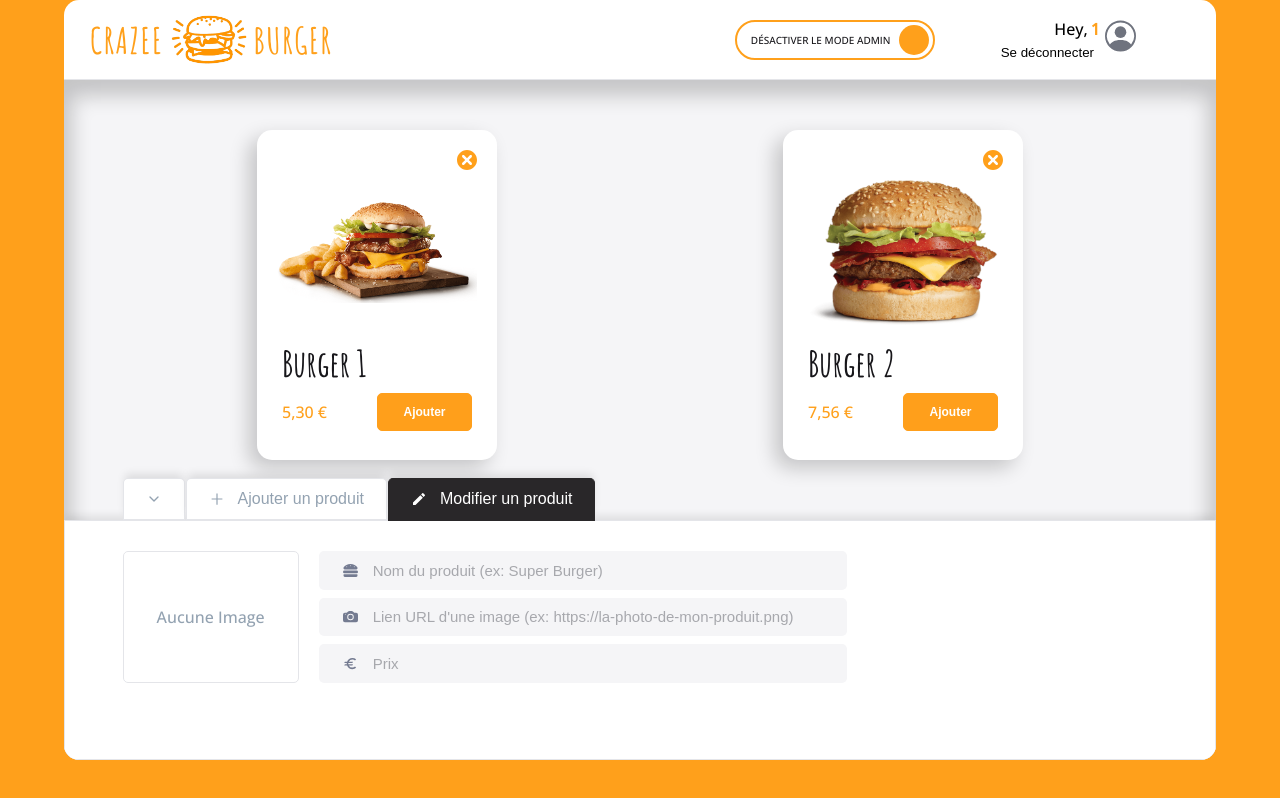
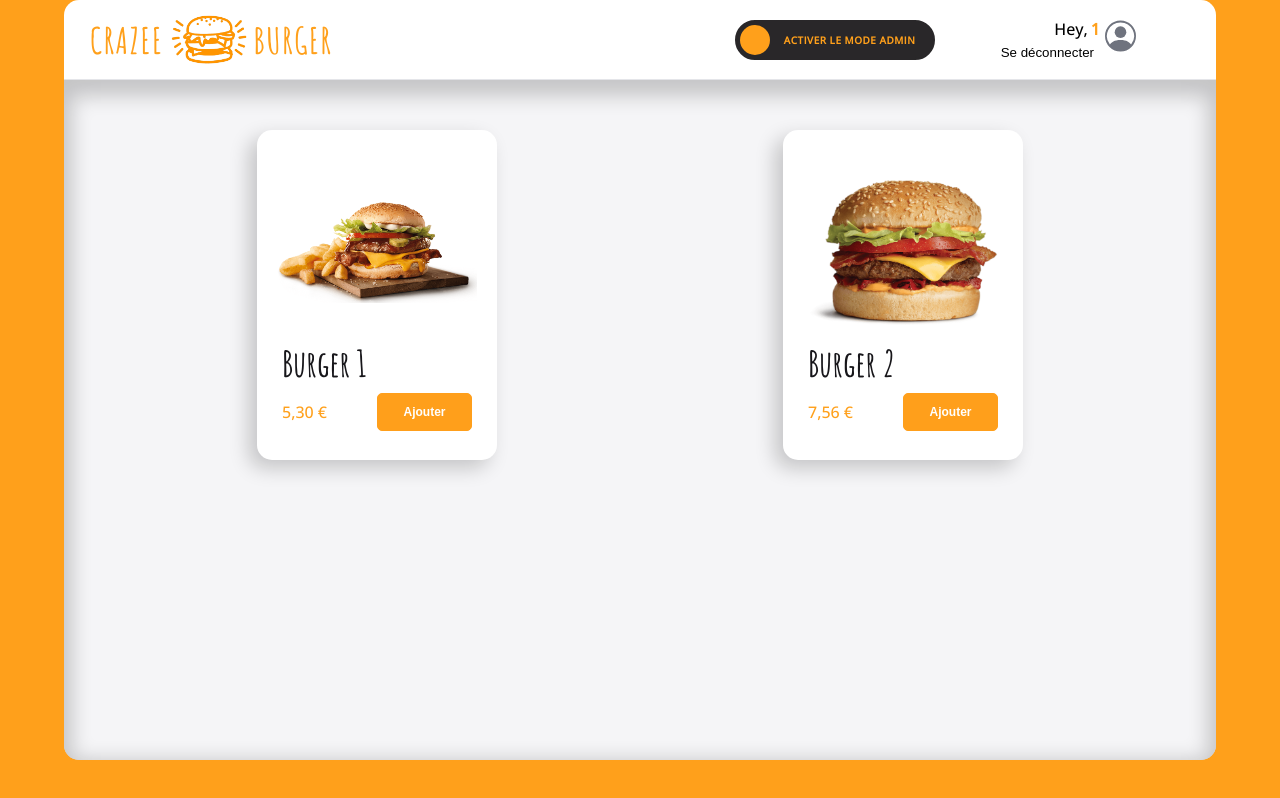
Before and after one commit to T0n-io/projet-resto, a React (Vite) app: page /order/1 in a window 1280 px wide. Built offline with nearby package versions, Linux system fonts and the light colour scheme.

Commit message:
✨  F09: ADMIN > Always open EditPanel with right product clicked on the form

```diff
--- a/src/components/pages/Order/Main/MainRightSide/Menu/Menu.jsx
+++ b/src/components/pages/Order/Main/MainRightSide/Menu/Menu.jsx
@@ -10,11 +10,13 @@ import { checkIfProductIsClicked } from "./helper";
 
 export default function Menu() {
   //State
-  const { menu, isModeAdmin, handleDelete, resetMenu, productSelected, setProductSelected } =
+  const { menu, isModeAdmin, handleDelete, resetMenu, productSelected, setProductSelected, setIsCollapsed, setCurrentTabSelected} =
     useContext(OrderContext);
   //comportements
   const handleClick = (idProductClicked) => {
     if (!isModeAdmin) return;
+    setIsCollapsed(false);
+    setCurrentTabSelected("edit");
     const productClickedOn = menu.find(( product ) => product.id === idProductClicked);
     setProductSelected(productClickedOn);
   }
--- a/src/components/pages/Order/OrderPage.jsx
+++ b/src/components/pages/Order/OrderPage.jsx
@@ -11,9 +11,9 @@ import { deepClone } from "../../../utils/array";
 
 export default function OrderPage() {
  // state
- const [isModeAdmin, setIsModeAdmin] = useState(true)
+ const [isModeAdmin, setIsModeAdmin] = useState(false)
  const [isCollapsed, setIsCollapsed] = useState(false)
- const [currentTabSelected, setCurrentTabSelected] = useState("edit")
+ const [currentTabSelected, setCurrentTabSelected] = useState("add")
  const [menu, setMenu] = useState(fakeMenu.SMALL)
  const [newProduct, setNewProduct] = useState(EMPTY_PRODUCT);
  const [productSelected, setProductSelected] = useState(EMPTY_PRODUCT);
```
